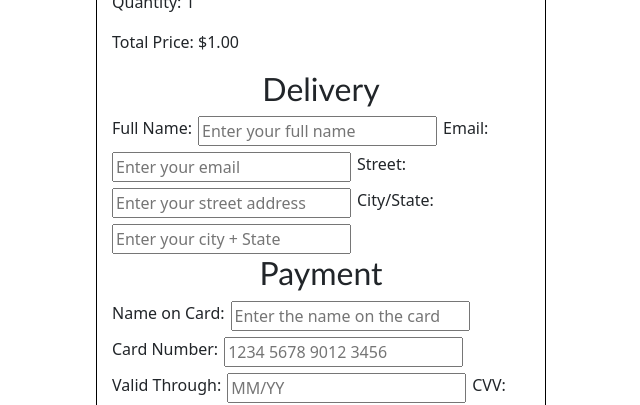
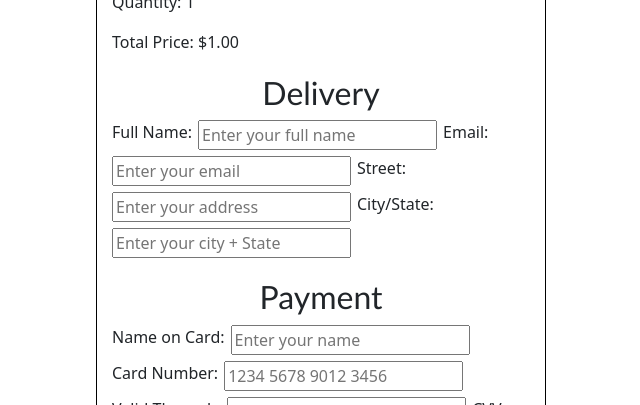
Before and after one commit to fabioesilveira/useEffect-useState-training, a React (Vite) app: page /checkout/1/1 in a window 1280 px wide. Shown: the part 183-588 px from the top of the page, without its empty margins (319-959 px from the left). Built offline with nearby package versions, Linux system fonts and the light colour scheme; a web font is replaced by a local one.

Commit message:
UpdatedStyle

```diff
--- a/src/Checkout.jsx
+++ b/src/Checkout.jsx
@@ -34,7 +34,7 @@ export default function Checkout() {
         // Simulate processing delay
         setTimeout(() => {
             navigate("/confirmation"); // Replace with your final route
-        }, 3000); // 3 seconds
+        }, 2000); // 3 seconds
     };
 
     return (
@@ -65,7 +65,7 @@ export default function Checkout() {
                             <label>Email:</label>
                             <input onChange={handleChange} type="email" name="email" placeholder="Enter your email" required />
                             <label>Street:</label>
-                            <input onChange={handleChange} type="text" name="street" placeholder="Enter your street address" required />
+                            <input onChange={handleChange} type="text" name="street" placeholder="Enter your address" required />
                             <label>City/State:</label>
                             <input onChange={handleChange} type="text" name="cityState" placeholder="Enter your city + State" required />
                         </form>
@@ -73,7 +73,7 @@ export default function Checkout() {
                         <h2 className="h2-payment-delivery">Payment</h2>
                         <form className="form-payment">
                             <label>Name on Card:</label>
-                            <input type="text" placeholder="Enter the name on the card" required />
+                            <input type="text" placeholder="Enter your name" required />
                             <label>Card Number:</label>
                             <input type="text" placeholder="1234 5678 9012 3456" required />
                             <label>Valid Through:</label>
--- a/src/index.css
+++ b/src/index.css
@@ -44,6 +44,7 @@ body {
   width: 100%;
   display: flex;
   justify-content: center;
+  margin-bottom: 30px;
 }
 
 .btns-amount {
@@ -54,6 +55,8 @@ body {
 }
 
 .h3-amount {
+  text-align: center;
+  margin-top: 10px;
   margin-left: 10px;
   margin-right: 10px;
 
@@ -98,6 +101,7 @@ body {
 }
 
 .h2-payment-delivery{
+  margin-top: 20px;
   text-align: center;
   font-family:'Gill Sans', 'Gill Sans MT', Calibri, 'Trebuchet MS', sans-serif
 }
@@ -106,7 +110,7 @@ body {
   margin-left: 15px;
   display: flex;
   flex-wrap: wrap;
-  gap: 6px;
+  gap:6px;
 }
 
 .form-payment{
```
